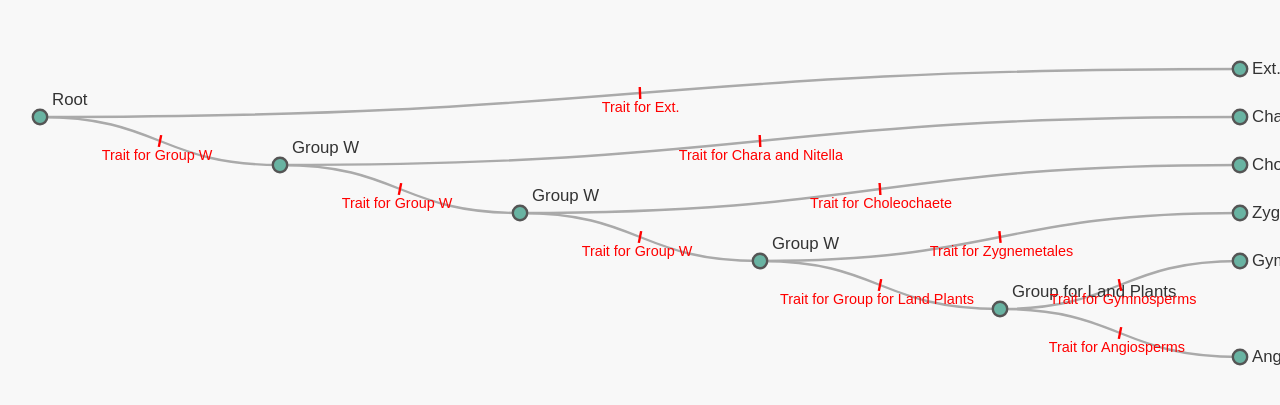
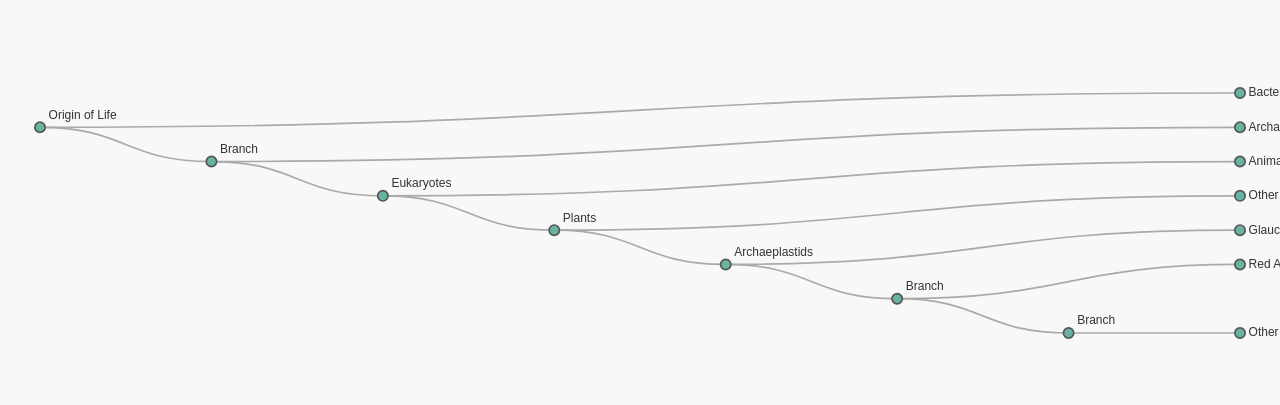
Before and after one commit to apy-h/Tree-Talks-the-Rise-of-the-Sporophyte, a plain HTML site: page test.html in a window 1280 px wide. Shown: the part 187-592 px from the top of the page. Drawn offline with nearby package versions, Linux system fonts and the light colour scheme.

Commit message:
Starting to structure tree

```diff
--- a/test.html
+++ b/test.html
@@ -3,7 +3,7 @@
 <head>
   <meta charset="UTF-8" />
   <meta name="viewport" content="width=device-width, initial-scale=1.0">
-  <title>Interactive Phylogenetic Tree with Static Traits</title>
+  <title>Tree Talks: the Rise of the Sporophyte</title>
   <script src="https://d3js.org/d3.v6.min.js"></script>
   <style>
     body {
@@ -71,38 +71,87 @@
   <script>
     // Define tree data with some descriptions.
     // Traits are attached to the branch leading to a node.
-    // If no trait is provided, we will assign a static one.
     const treeData = {
-      name: "Root",
-      description: "The common ancestor of all these groups.",
+      name: "Origin of Life",
+      description: "Common ancestor of all life",
       traits: [],
       children: [
-        { name: "Ext.", description: "An extinct lineage.", traits: [], children: [] },
         {
-          name: "Group W",
-          description: "A major evolutionary branch.",
-          traits: [{ name: "Multicellularity", position: 0.3 }],
+          name: "Bacteria",
+          description: "",
+          traits: [],
+          children: []
+        },
+        {
+          name: "Branch",
+          description: "",
+          traits: [],
           children: [
-            { name: "Chara and Nitella", description: "Charophyte algae relatives.", traits: [], children: [] },
             {
-              name: "Group W",
-              description: "Another branch within Group W.",
-              traits: [{ name: "Cellulose Walls", position: 0.4 }],
+              name: "Archaea",
+              description: "",
+              traits: [],
+              children: []
+            },
+            {
+              name: "Eukaryotes",
+              description: "",
+              traits: [],
               children: [
-                { name: "Choleochaete", description: "Another charophyte algae.", traits: [], children: [] },
                 {
-                  name: "Group W",
-                  description: "A key divergence.",
-                  traits: [{ name: "Plasmodesmata", position: 0.5 }],
+                  name: "Animals",
+                  description: "",
+                  traits: [],
+                  children: []
+                },
+                {
+                  name: "Plants",
+                  description: "",
+                  traits: [],
                   children: [
-                    { name: "Zygnemetales", description: "A group of green algae.", traits: [], children: [] },
                     {
-                      name: "Group for Land Plants",
-                      description: "This branch leads to land plants.",
-                      traits: [{ name: "Cuticle", position: 0.5 }],
+                      name: "Other",
+                      description: "",
+                      traits: [],
+                      children: []
+                    },
+                    {
+                      name: "Archaeplastids",
+                      description: "",
+                      traits: [],
                       children: [
-                        { name: "Gymnosperms", description: "Non-flowering seed plants.", traits: [], children: [] },
-                        { name: "Angiosperms", description: "Flowering plants.", traits: [], children: [] }
+                        {
+                          name: "Glaucocystophytes",
+                          description: "",
+                          traits: [],
+                          children: []
+                        },
+                        {
+                          name: "Branch",
+                          description: "",
+                          traits: [],
+                          children: [
+                            {
+                              name: "Red Algae",
+                              description: "",
+                              traits: [],
+                              children: []
+                            },
+                            {
+                              name: "Branch",
+                              description: "",
+                              traits: [],
+                              children: [
+                                {
+                                  name: "Other",
+                                  description: "",
+                                  traits: [],
+                                  children: [],
+                                }
+                              ]
+                            }
+                          ]
+                        }
                       ]
                     }
                   ]
@@ -146,15 +195,6 @@
     const maxDepth = Math.max(...root.descendants().map(d => d.depth));
     root.descendants().forEach(d => d.y = d.depth * 200);
     root.leaves().forEach(d => d.y = maxDepth * 200);
-
-    // For each link, ensure a static trait is attached.
-    root.links().forEach(link => {
-      // Always override with a static trait for the branch.
-      link.target.data.traits = [{
-        name: "Trait for " + link.target.data.name,
-        position: 0.5
-      }];
-    });
 
     // Draw links (branches) between nodes.
     g.selectAll(".link")
```
